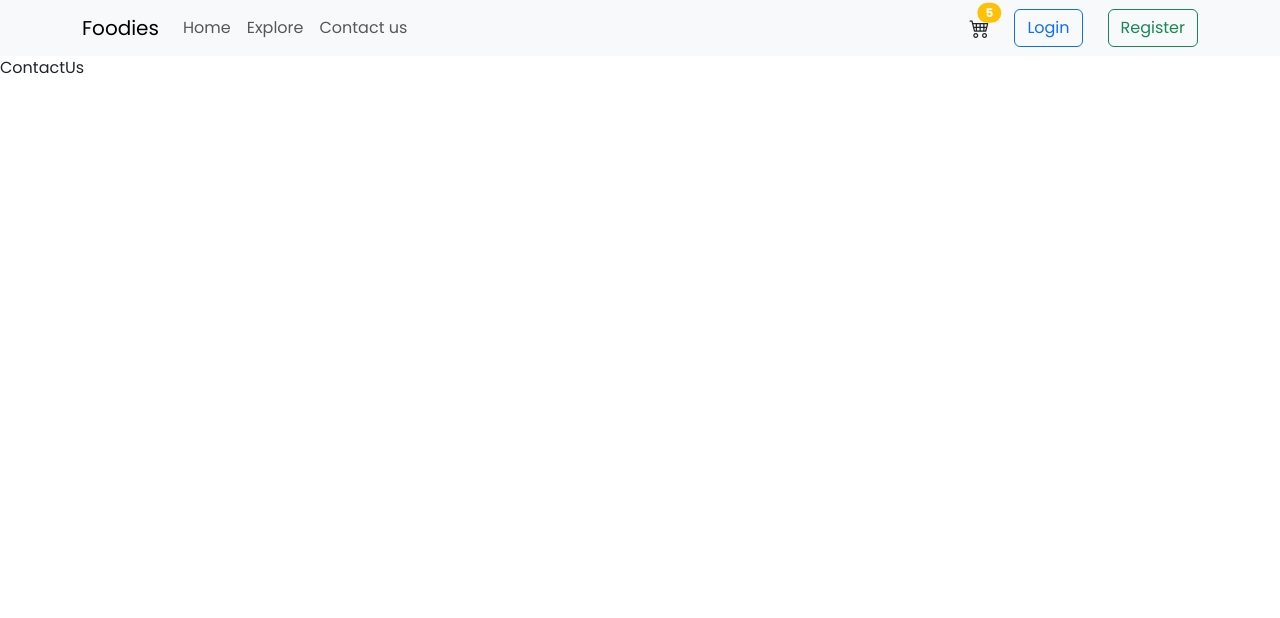
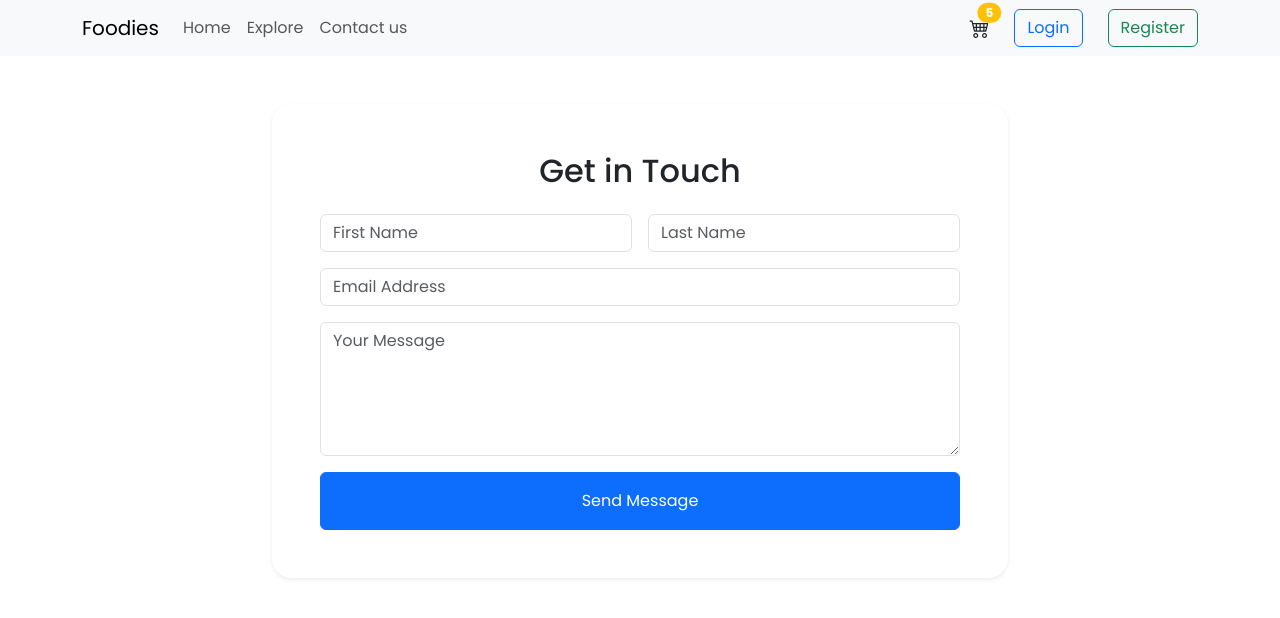
Before and after one commit to tecnologiaefinancas/foodies, a React app: page /contact-us in a window 1280 px wide. Shown: the top 618 px of the page. Built offline with nearby package versions, Linux system fonts and the light colour scheme; no server answers; the HTML template or start-up script is replaced by a standard one.

Commit message:
Add ContactUs Form

```diff
--- a/src/components/FoodItem/FoodItem.jsx
+++ b/src/components/FoodItem/FoodItem.jsx
@@ -6,7 +6,8 @@ const FoodItem = ({name, description, id, imageUrl, price}) => {
     <div
       className="col-12 col-sm-6 col-md-4 col-lg-3 mb-4 d-flex justify-content-center"
     >
-      <div className="card" style={{ maxWidth: "320px" }}>
+      <div className="card" style={{ maxWidth: "320px", "textDecoration": "none" }}>
+      <Link to={`/food/${id}`} className="card-body"  style={{"textDecoration": "none" }}>
         <img
           src={imageUrl}
           className="card-img-top"
@@ -26,11 +27,12 @@ const FoodItem = ({name, description, id, imageUrl, price}) => {
               <small className="text-muted">(4.5)</small>
             </div>
           </div>
-        </div>
+          </div>
+        </Link>
         <div className="card-footer d-flex justify-content-between bg-light">
           <Link className="btn btn-primary btn-sm" to={`/food/${id}`}>View Food</Link>
           <button className="btn btn-outline-secondary btn-sm">
-            <i className="bi bi-heart"></i>
+            <i className="bi bi-plus-circle"></i>
           </button>
         </div>
       </div>
--- /dev/null
+++ b/src/pages/ContactUs/ContactUs.css
@@ -0,0 +1,10 @@
+.contact-form {
+    background-color: #f8f9fa;
+    border-radius: 20px;
+}
+
+.custom-input {
+    border-radius: 10px;
+    padding: 12px;
+    border: 2px solid #e9ecef;
+}
--- a/src/pages/ContactUs/ContactUs.jsx
+++ b/src/pages/ContactUs/ContactUs.jsx
@@ -1,8 +1,38 @@
 import React from 'react'
+import './ContactUs.css'
 
 const ContactUs = () => {
   return (
-    <div>ContactUs</div>
+    <section className="py-5">
+    <div className="container">
+        <div className="row justify-content-center">
+            <div className="col-lg-8">
+                <div className="contact-form p-5 shadow-sm bg-white">
+                    <h2 className="text-center mb-4">Get in Touch</h2>
+                    <form>
+                        <div className="row g-3">
+                            <div className="col-md-6">
+                                <input type="text" className="form-control custom-input" placeholder="First Name"/>
+                            </div>
+                            <div className="col-md-6">
+                                <input type="text" className="form-control custom-input" placeholder="Last Name"/>
+                            </div>
+                            <div className="col-12">
+                                <input type="email" className="form-control custom-input" placeholder="Email Address"/>
+                            </div>
+                            <div className="col-12">
+                                <textarea className="form-control custom-input" rows="5" placeholder="Your Message"></textarea>
+                            </div>
+                            <div className="col-12">
+                                <button className="btn btn-primary w-100 py-3" type="submit">Send Message</button>
+                            </div>
+                        </div>
+                    </form>
+                </div>
+            </div>
+        </div>
+    </div>
+</section>
   )
 }
 
```
